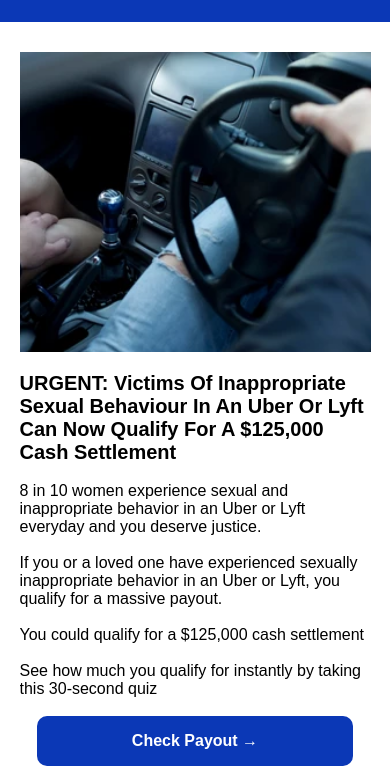
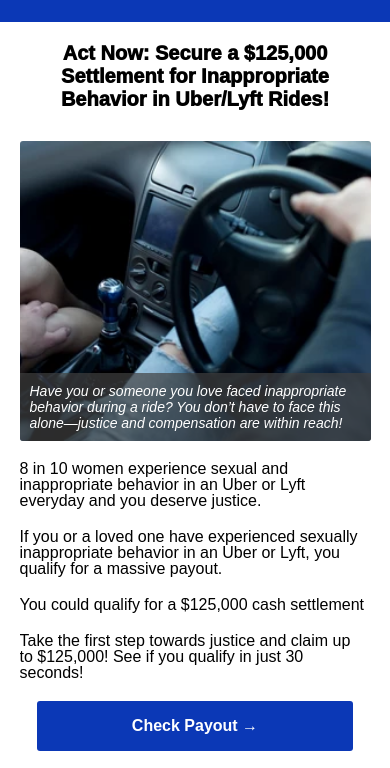
Before and after one commit to Riley-Hyrax/us-nb-rideshare-abused-img-v1, a plain HTML site: page index.html in a window 390 px wide. Shown: the part 78-846 px from the top of the page. Drawn offline with Linux system fonts and the light colour scheme.

Commit message:
changed layout

```diff
--- a/css/styles.css
+++ b/css/styles.css
@@ -3,6 +3,7 @@
     padding: 0;
     overflow-x: hidden;
     font-family: Arial, Helvetica, sans-serif;
+
 }
 .navbar{
     display: flex;
@@ -11,11 +12,18 @@
     width: 100%;
     background-color: #0B38B6;
 }
+.header-text{
+    width: 80%;
+    text-align: center;
+    margin: auto;
+    padding: 20px 0 0 0;
+    font-weight: 1000;
+}
 .container-1{
     display: flex;
     flex-direction: row;
     justify-content: space-evenly;
-    height: 400px;
+    height: 350px;
     width: 85%;
     margin: 30px auto auto auto;
     flex-wrap: wrap;
@@ -27,14 +35,29 @@
     background-position: center;
     height: 100%;
     width: 40%;
+    display: flex;
+    align-items: flex-end;
+    border-radius: 3px;
 
+}
+
+.article-image-text{
+    background-color: rgba(65, 64, 64, 0.692);
+    color: white;
+    font-style: italic;
+    width: 100%;
+    height: 14%;
+    padding: 10px;
+    font-size: 14px;
 }
 
 .article-text{
     display: flex;
     flex-direction: column;
     justify-content: space-evenly;
-    width: 50%;
+    width: 30%;
+    line-height: 1;
+    margin-left: -100px;
 }
 
 .article-text > h1,p{
@@ -48,7 +71,7 @@
     font-weight: bold;
     padding: 10px;
     border: none;
-    border-radius: 10px;
+    border-radius: 3px;
     width: 60%;
     height: 50px;
     transition: 1s ease;
@@ -121,6 +144,9 @@
             height: 50px;
 
         }
+        .header-text{
+            font-size: 20px;
+        }
         .container-1{
             flex-direction: column;
             height: fit-content;
@@ -129,7 +155,7 @@
         }
 
         .article-image{
-            height: 300px; /* or another reasonable value */
+            height: 300px;
             width: 90%;
             background-size: cover;
             background-repeat: no-repeat;
@@ -137,12 +163,15 @@
         }
         .article-text{
             width: 90%;
-            margin-top: 20px;
-            justify-content: space-evenly;
+            margin: 20px auto;
+            height: fit-content;
+            justify-content: space-between;
+            gap: 20px;
         }
 
-        .article-text > h1{
-            font-size: 20px;
+        .article-image-text{
+            height: fit-content;
+            margin: 0;
         }
 
         .cta{
--- a/index.html
+++ b/index.html
@@ -9,15 +9,19 @@
     <nav class="navbar">
         <img src="img/Justice_Comp_Logo_1.png" alt="Justice Comp Logo">
     </nav>
+    <h1 class="header-text">Act Now: Secure a $125,000 Settlement for Inappropriate Behavior in Uber/Lyft Rides!</h1>
+
     <div class="container-1">
-        <div class="article-image" style="background-image: url(img/man-put-his-hand-on-260nw-1896522667.png);"></div>
+        <div class="article-image" style="background-image: url(img/man-put-his-hand-on-260nw-1896522667.png);">
+            <div class="article-image-text">
+                <p>Have you or someone you love faced inappropriate behavior during a ride? You don’t have to face this alone—justice and compensation are within reach!</p>
+            </div>
+        </div>
         <div class="article-text">
-            <h1>URGENT: Victims Of Inappropriate Sexual Behaviour In An Uber Or Lyft Can Now Qualify For A $125,000 Cash Settlement</h1><br>
-            <p>8 in 10 women experience sexual and inappropriate behavior in an Uber or Lyft everyday and you deserve justice.</p><br>
+            <p>8 in 10 women experience sexual and inappropriate behavior in an Uber or Lyft everyday and you deserve justice.</p>
             <p>If you or a loved one have experienced sexually inappropriate behavior in an Uber or Lyft, you qualify for a massive payout.</p>
-            <br>
-            <p>You could qualify for a $125,000 cash settlement</p><br>
-            <p>See how much you qualify for instantly by taking this 30-second quiz</p><br>
+            <p>You could qualify for a $125,000 cash settlement</p>
+            <p>Take the first step towards justice and claim up to $125,000! See if you qualify in just 30 seconds!</p>
             <button class="cta">Check Payout →</button>
         </div>
     </div>
```
